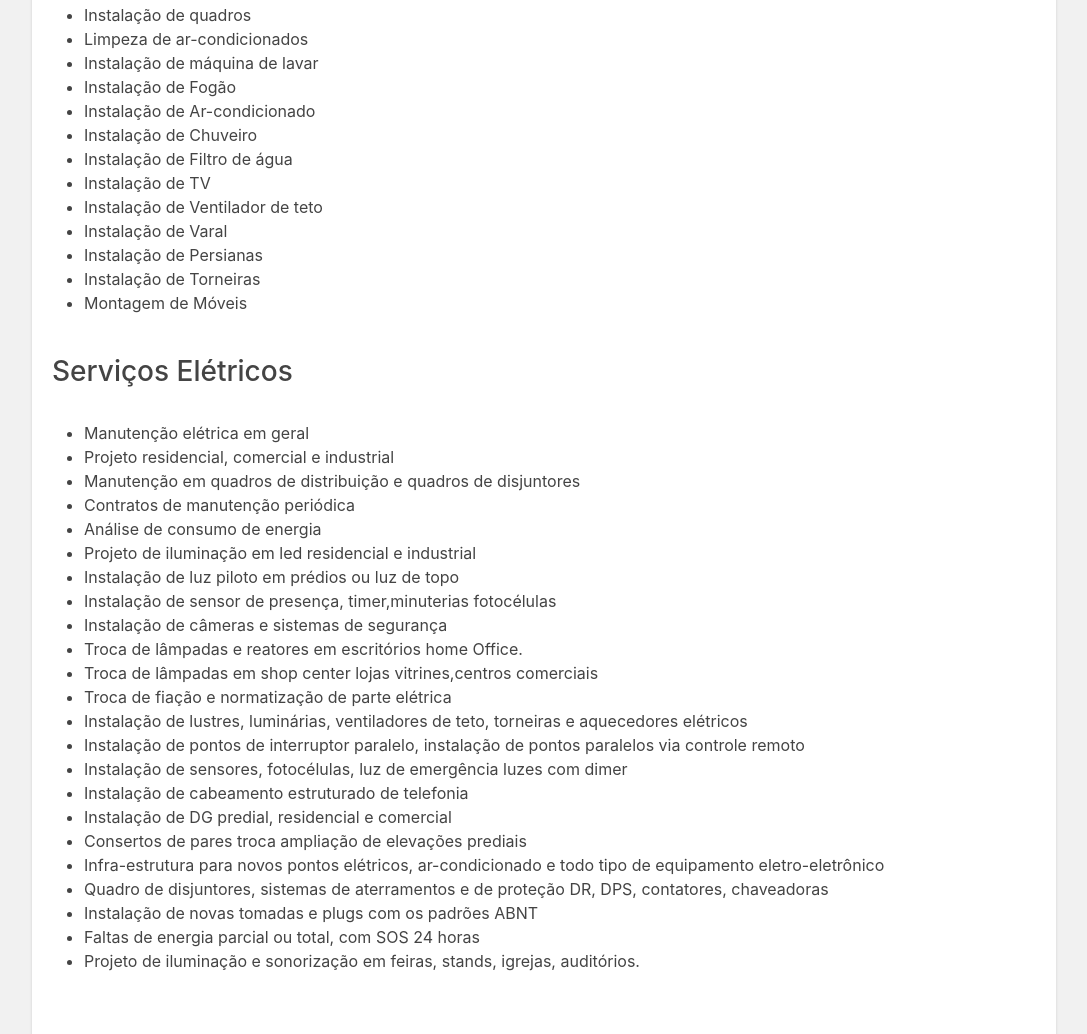
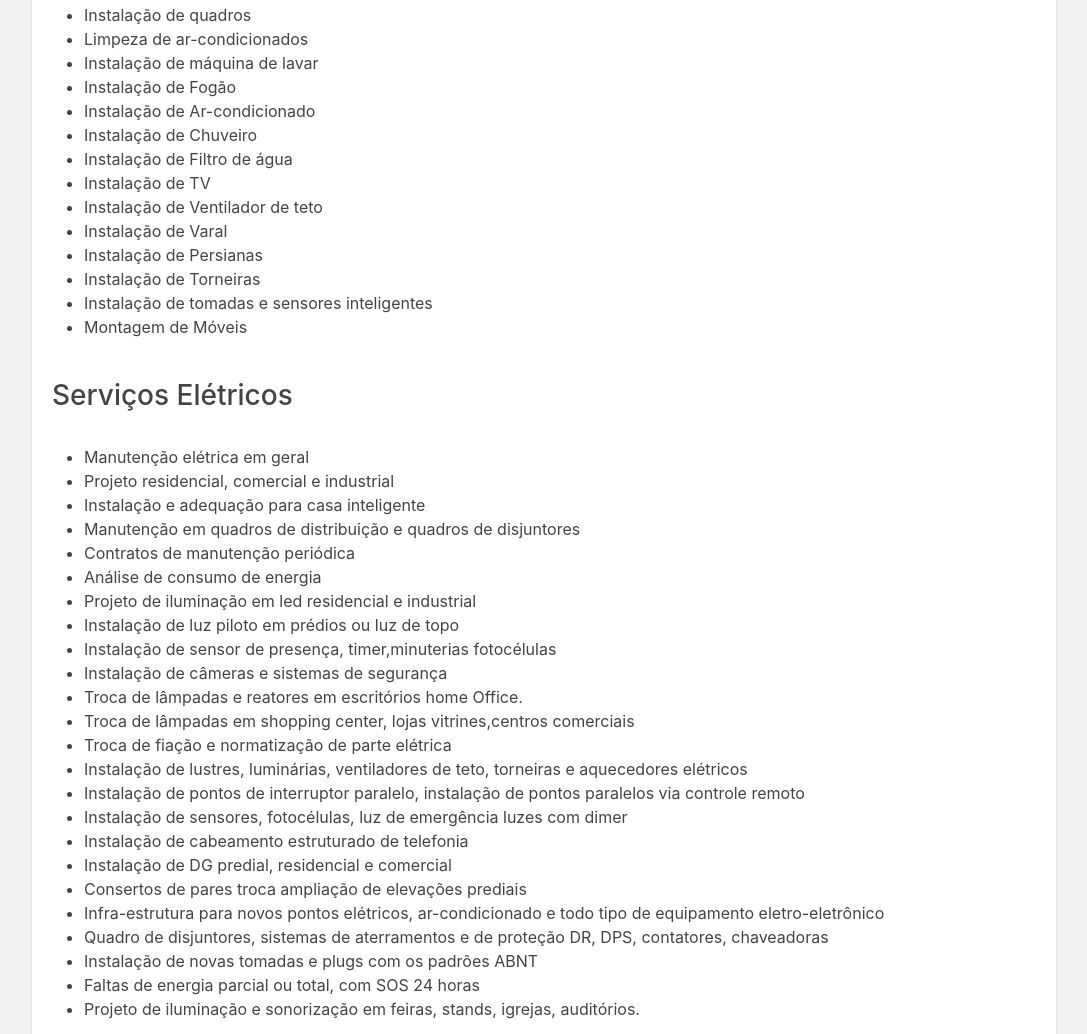
Before and after one commit to alexsilvabello/eletrica, a plain HTML site: page servicos.html in a window 1280 px wide. Shown: the part 817-1851 px from the top of the page, without its empty margins (96-1183 px from the left). Drawn offline with Linux system fonts and the light colour scheme.

Commit message:
Atualizar o servicos.html

```diff
--- a/servicos.html
+++ b/servicos.html
@@ -62,6 +62,7 @@
             <li>Instalação de Varal</li>
             <li>Instalação de Persianas</li>
             <li>Instalação de Torneiras</li>
+            <li>Instalação de tomadas e sensores inteligentes</li>
             <li>Montagem de Móveis</li>
         </ul>
         <br>
@@ -70,6 +71,7 @@
         <ul>
             <li>Manutenção elétrica em geral</li>
             <li>Projeto residencial, comercial e industrial</li>
+            <li>Instalação e adequação para casa inteligente</li>
             <li>Manutenção em quadros de distribuição e quadros de disjuntores</li>
             <li>Contratos de manutenção periódica</li>
             <li>Análise de consumo de energia</li>
@@ -78,7 +80,7 @@
             <li>Instalação de sensor de presença, timer,minuterias fotocélulas</li>
             <li>Instalação de câmeras e sistemas de segurança</li>
             <li>Troca de lâmpadas e reatores em escritórios home Office.</li>
-            <li>Troca de lâmpadas em shop center  lojas vitrines,centros comerciais</li>
+            <li>Troca de lâmpadas em shopping center, lojas vitrines,centros comerciais</li>
             <li>Troca de fiação e normatização de parte elétrica</li>
             <li>Instalação de lustres, luminárias, ventiladores de teto, torneiras e aquecedores elétricos</li>
             <li>Instalação de pontos de interruptor paralelo, instalação de pontos paralelos via controle remoto</li>
```
